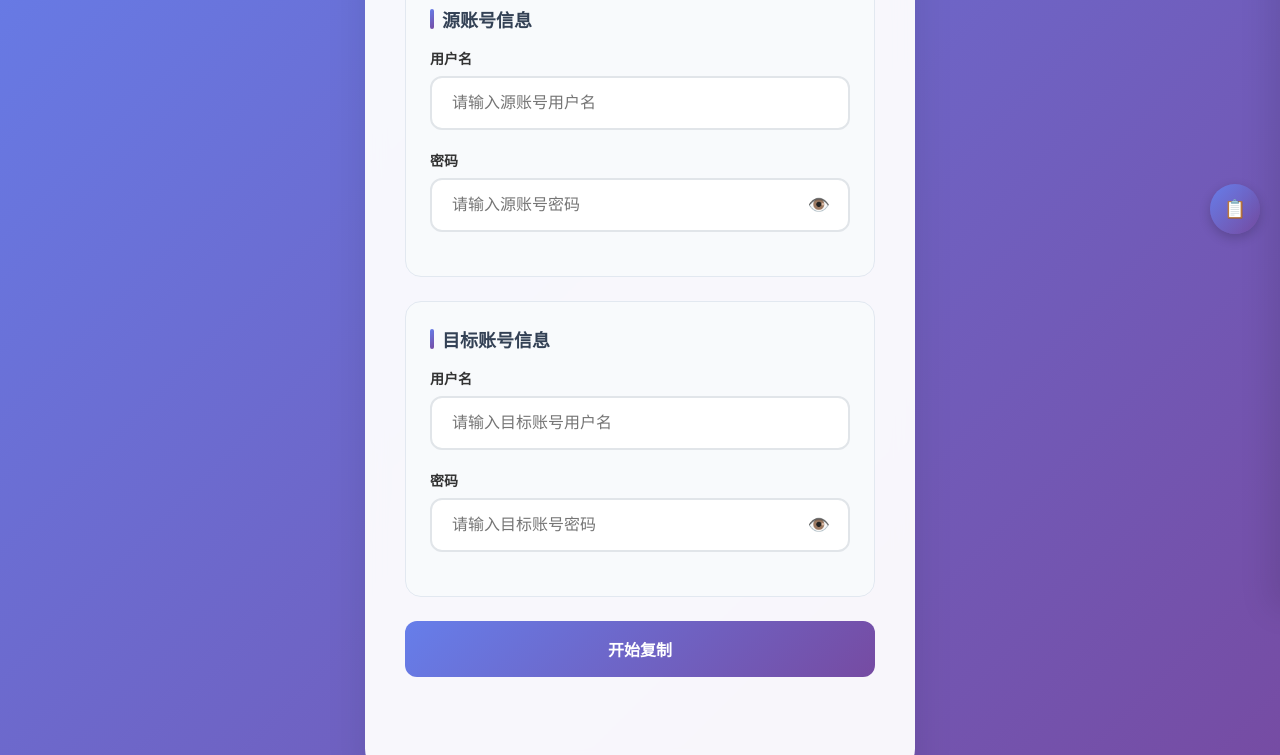
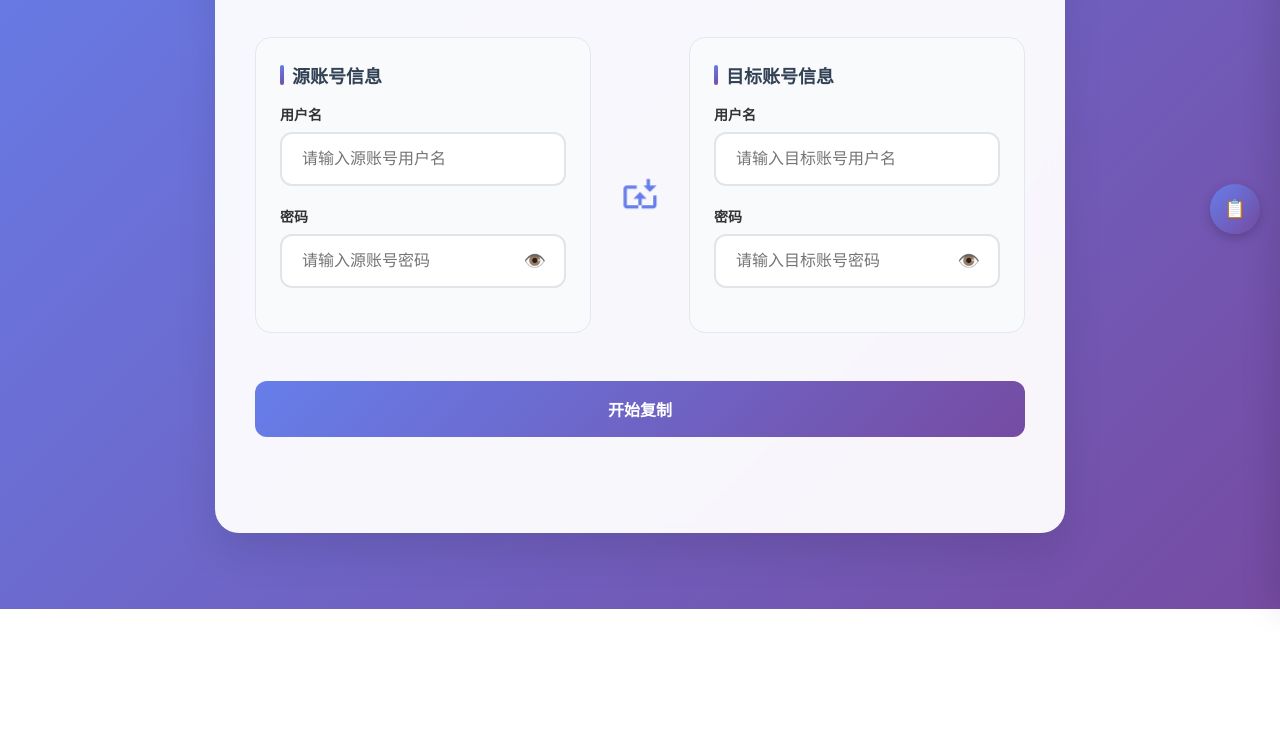
Before and after one commit to WangydGDWG/PasteNote-WebUI, a plain HTML site: page index.html in a window 1280 px wide. Shown: the part 191-946 px from the top of the page. After the commit the page ends 800 px from the top, so only its background shows below. Drawn offline with Linux system fonts and the light colour scheme.

Commit message:
ヽ(´▽`)ﾉYes~

```diff
--- a/PasteNote.html
+++ b/index.html
@@ -28,7 +28,7 @@
             box-shadow: 0 20px 40px rgba(0, 0, 0, 0.1);
             padding: 40px;
             width: 100%;
-            max-width: 550px;
+            max-width: 850px; /* 增加容器宽度 */
             position: relative;
             overflow: hidden;
             transition: transform 0.3s ease;
@@ -107,6 +107,8 @@
             padding: 24px;
             margin-bottom: 24px;
             border: 1px solid #e2e8f0;
+            flex: 1; /* 让两个section等宽 */
+            min-width: 0; /* 防止内容溢出 */
         }
 
         .account-section h3 {
@@ -251,6 +253,44 @@
 
         .button-loading {
             opacity: 0.8;
+        }
+
+        /* 横向布局样式 */
+        .account-sections {
+            display: flex;
+            gap: 24px;
+            margin-bottom: 24px;
+        }
+
+        .transfer-icon {
+            display: flex;
+            align-items: center;
+            justify-content: center;
+            flex: 0 0 50px;
+        }
+
+        .transfer-icon svg {
+            width: 36px;
+            height: 36px;
+            fill: #667eea;
+            animation: pulse 2s infinite;
+        }
+
+        @keyframes pulse {
+            0% { transform: scale(1); }
+            50% { transform: scale(1.1); }
+            100% { transform: scale(1); }
+        }
+
+        @media (max-width: 768px) {
+            .account-sections {
+                flex-direction: column;
+            }
+
+            .transfer-icon {
+                transform: rotate(90deg);
+                padding: 15px 0;
+            }
         }
 
         @media (max-width: 640px) {
@@ -496,6 +536,7 @@
         </div>
 
         <form id="copyForm">
+            <div class="account-sections">
                 <div class="account-section">
                     <h3>源账号信息</h3>
                     <div class="form-group">
@@ -513,6 +554,12 @@
                     </div>
                 </div>
 
+                <div class="transfer-icon">
+                    <svg viewBox="0 0 24 24">
+                        <path d="M20 17H4V7h6V5H4c-1.1 0-2 .9-2 2v10c0 1.1.9 2 2 2h16c1.1 0 2-.9 2-2v-6h-2v6zm-8-8l4 4h-3v6h-2v-6H8l4-4zm8-4h-2V1h-2v4h-2l4 4 4-4z"/>
+                    </svg>
+                </div>
+
                 <div class="account-section">
                     <h3>目标账号信息</h3>
                     <div class="form-group">
@@ -526,6 +573,7 @@
                         <div class="input-wrapper">
                             <input type="password" id="targetPassword" name="targetPassword" placeholder="请输入目标账号密码" required>
                             <button type="button" class="password-toggle" onclick="togglePassword('targetPassword')">👁️</button>
+                        </div>
                     </div>
                 </div>
             </div>
```
Lines whose indentation alone changed are shown as unchanged.
